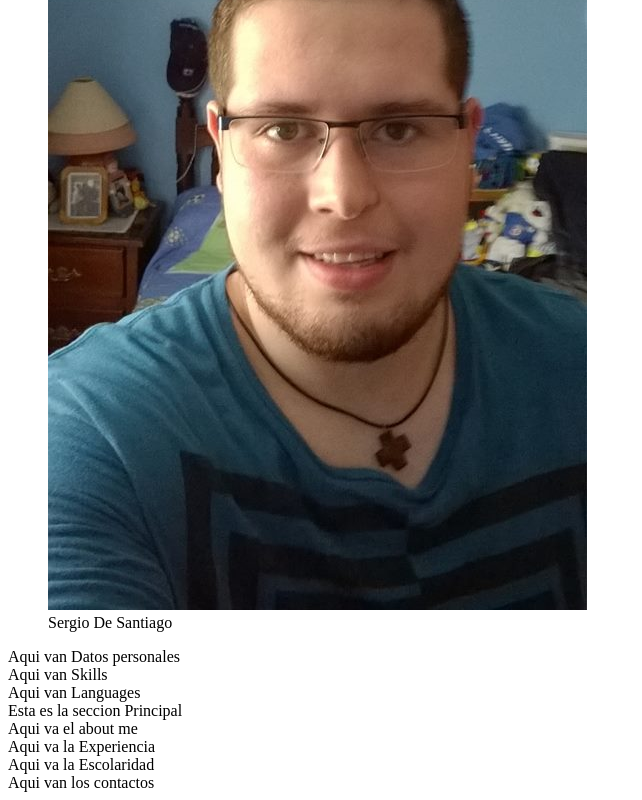
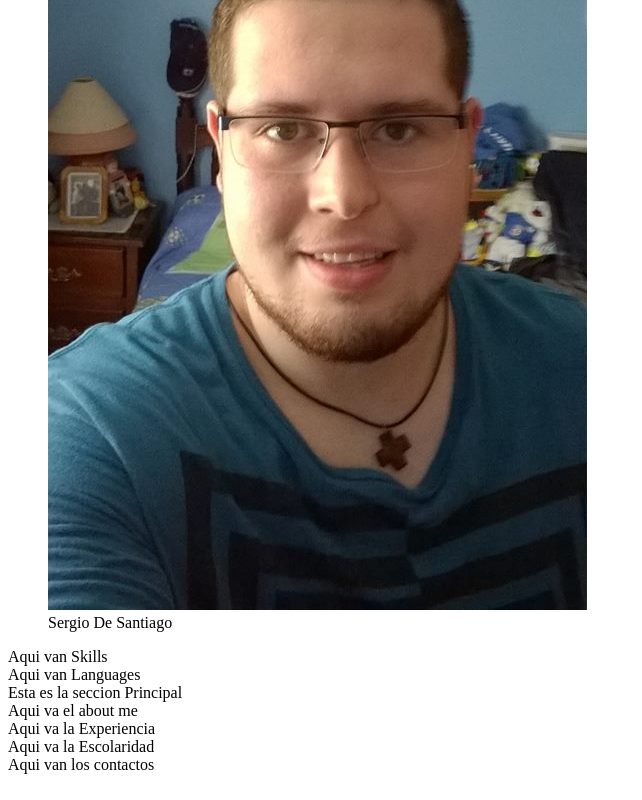
Before and after one commit to checochago/my-CV, a plain HTML site: page index.html in a window 1280 px wide. Shown: the part 366-1166 px from the top of the page, without its empty margins (0-642 px from the left). Drawn offline with Linux system fonts and the light colour scheme.

```diff
--- a/index.html
+++ b/index.html
@@ -15,9 +15,6 @@
         >
         <figcaption>Sergio De Santiago</figcaption>
       </figure>
-      <section>
-        Aqui van Datos personales
-      </section>
       <section>
         Aqui van Skills
       </section>
```
